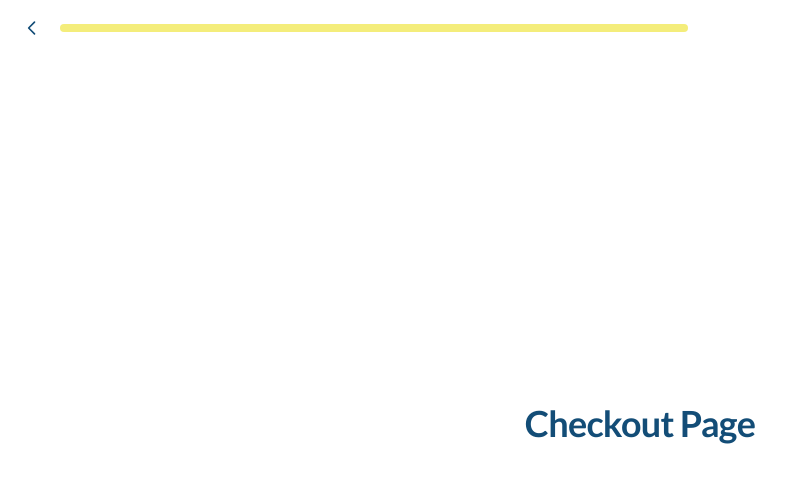
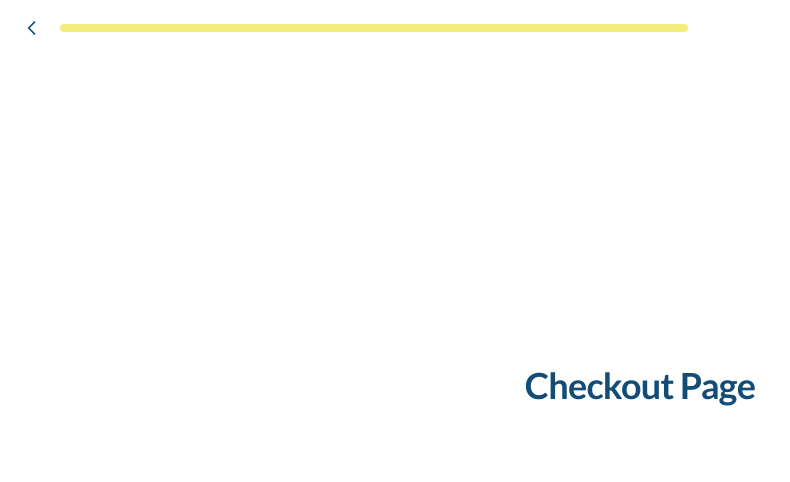
Before and after one commit to MohammedTarigg/noorkids-purchase-onboarding, a Next.js app: page /trial in a window 1280 px wide. Shown: the top 482 px of the page, without its empty margins (0-790 px from the left). Built offline with nearby package versions, Linux system fonts and the light colour scheme.

Commit message:
Update padding in AnalyzingStepLayout and TrialPage for improved visual consistency and user experience.

```diff
--- a/src/app/components/AnalyzingStepLayout.tsx
+++ b/src/app/components/AnalyzingStepLayout.tsx
@@ -69,6 +69,7 @@ export default function AnalyzingStepLayout({
             paddingLeft: 'var(--spacing-md)',
             paddingRight: 'var(--spacing-md)',
             paddingTop: 'calc(var(--spacing-sm) + 52px)',
+            paddingBottom: 'calc(var(--spacing-sm) + 80px)',
           }}
         >
           <div
--- a/src/app/trial/page.tsx
+++ b/src/app/trial/page.tsx
@@ -15,7 +15,7 @@ export default function TrialPage() {
           paddingLeft: 'var(--spacing-md)',
           paddingRight: 'var(--spacing-md)',
           paddingTop: 'calc(var(--spacing-sm) + 52px)',
-          paddingBottom: 'var(--spacing-md)'
+          paddingBottom: 'calc(var(--spacing-sm) + 80px)'
         }}
       >
         <h1 className="text-4xl font-bold" style={{ color: 'var(--color-text-primary)' }}>
```
